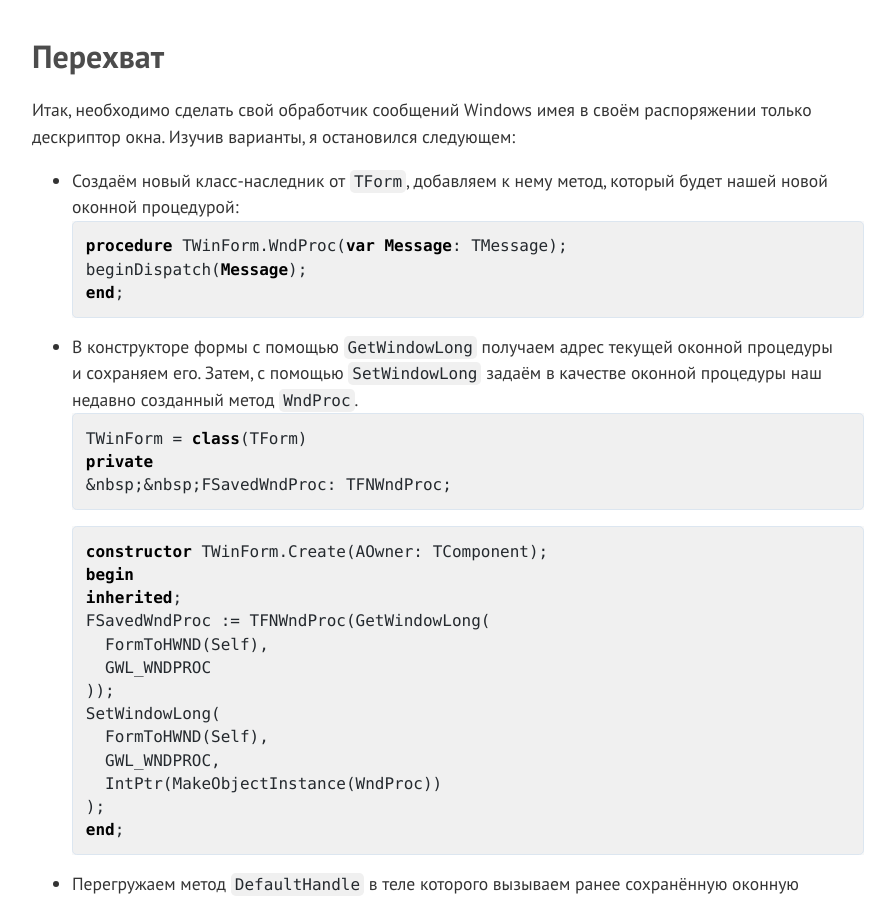
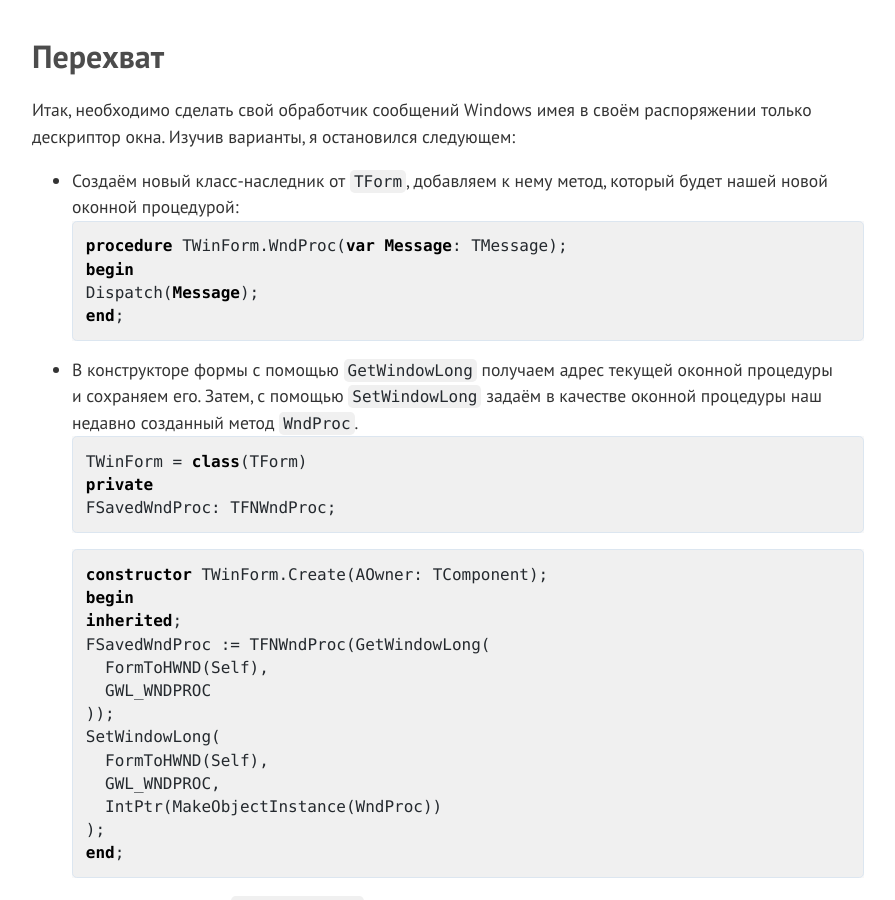
Before and after one commit to dmitryilyn/dmitryilyn.github.io, a Jekyll site: the page built from index.md, in a window 1280 px wide and 900 px high, scrolled down 1402 px. Shown: the whole window, without its empty margins (192-1087 px from the left). Built offline with Jekyll 4.4.1, drawn with Linux system fonts in a browser that asks for light colours; our own code applies the rules of GitHub Pages for plain Markdown files; the repository's description, which GitHub fills in, is left out.

Commit message:
Create index.md

````diff
--- a/index.md
+++ b/index.md
@@ -24,14 +24,15 @@
 * Создаём новый класс-наследник от&nbsp;`TForm`, добавляем к&nbsp;нему метод, который будет нашей новой оконной процедурой:
 ```pascal
 procedure TWinForm.WndProc(var Message: TMessage);
-beginDispatch(Message);
+begin
+  Dispatch(Message);
 end;
 ```
 * В&nbsp;конструкторе формы с&nbsp;помощью `GetWindowLong` получаем адрес текущей оконной процедуры и&nbsp;сохраняем его. Затем, с&nbsp;помощью `SetWindowLong` задаём в&nbsp;качестве оконной процедуры наш недавно созданный метод `WndProc`.
 ```pascal
 TWinForm = class(TForm)
 private
-&nbsp;&nbsp;FSavedWndProc: TFNWndProc;
+  FSavedWndProc: TFNWndProc;
 ```
 ```pascal
 constructor TWinForm.Create(AOwner: TComponent);
````
